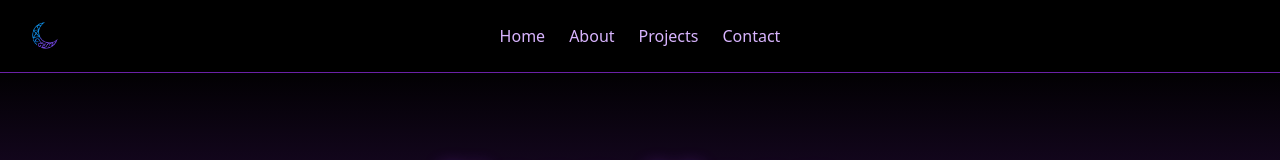
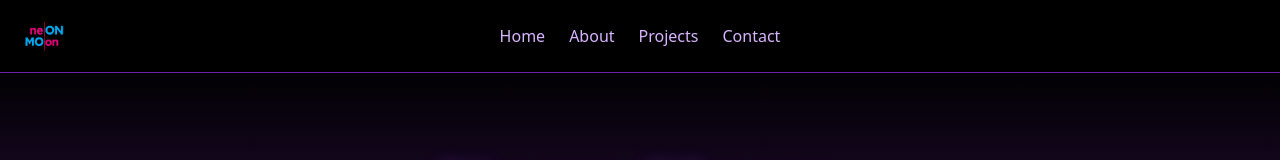
Before and after one commit to QDuc14/neon-moon, a Next.js app: page / in a window 1280 px wide. Shown: the top 160 px of the page. Built offline with nearby package versions, Linux system fonts and the light colour scheme.

Commit message:
change logo and favi icon

```diff
--- a/components/layout/Header.js
+++ b/components/layout/Header.js
@@ -11,7 +11,8 @@ export default function Header() {
       <nav className="flex items-center justify-between px-6 py-4">
         {/* Logo */}
         <div className="flex items-center gap-2 hover:scale-105 hover:rotate-1 transition-transform duration-300 ease-out">
-          <img src="/Logo.png" alt="Logo" className="h-10 w-auto" />
+          {/* <img src="/Logo.png" alt="Logo" className="h-10 w-10" /> */}
+          <img src="/WordLogo.png" alt="WordLogo" className="h-10 w-10"/>
         </div>
 
         {/* Desktop Nav */}
--- a/pages/_app.js
+++ b/pages/_app.js
@@ -1,10 +1,17 @@
+import Head from "next/head";
 import Layout from "@/components/layout/Layout";
 import "@/styles/globals.css";
 
 export default function App({ Component, pageProps }) {
   return (
-    <Layout>
-      <Component {...pageProps} />
-    </Layout>
+    <>
+      <Head>
+        <link rel="icon" href="/Logo.png" type="image/png" />
+        <meta name="theme-color" content="#0f0c29" />
+      </Head>
+      <Layout>
+        <Component {...pageProps} />
+      </Layout>
+    </>
   );
 }
```
Also changed, not shown: public/WordLogo.png (added).
